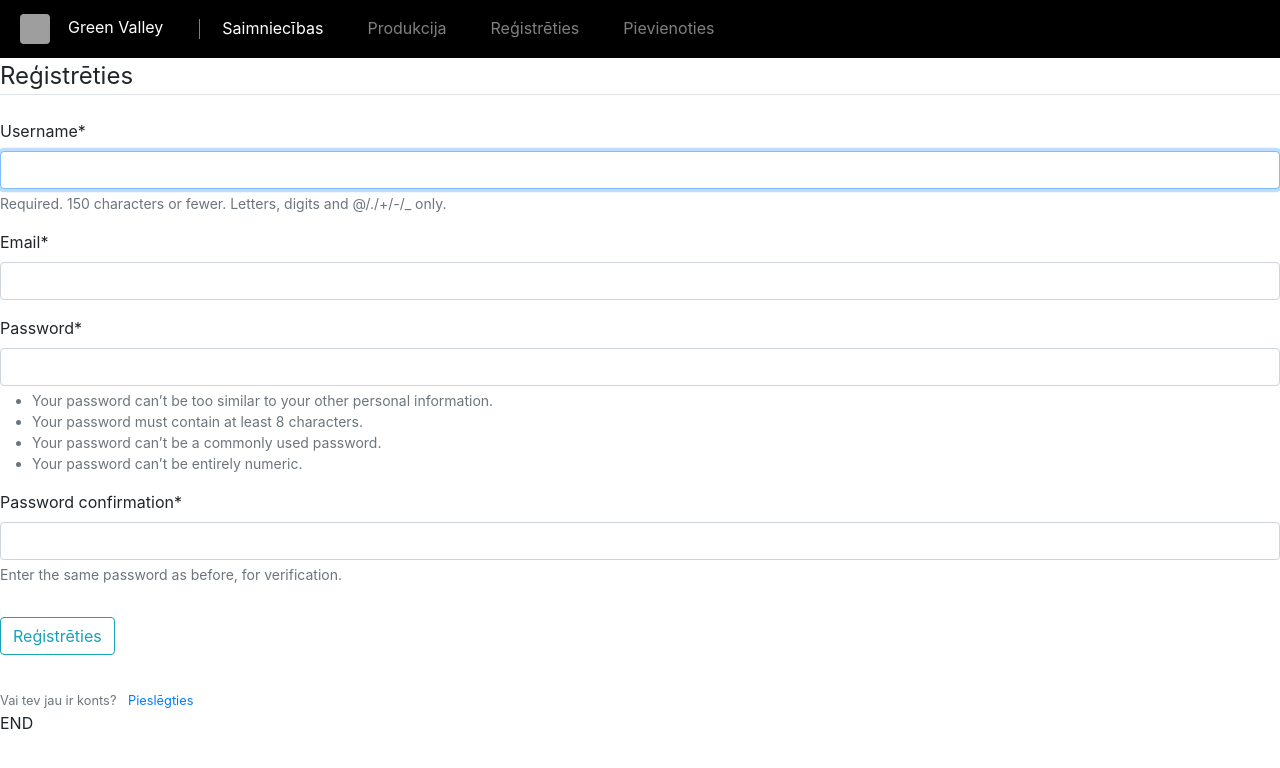
After one commit to Rizque/GreenValley, a Django app: page /register/ in a window 1280 px wide. The commit adds this page. Shown: the top 768 px of the page. Run offline with Django 4.2, Linux system fonts and the light colour scheme; some libraries are stand-ins or nearby versions; grey boxes are pictures that could not be loaded.

Commit message:
05_version

```diff
--- a/green_valley/settings.py
+++ b/green_valley/settings.py
@@ -34,6 +34,7 @@ ALLOWED_HOSTS = []
 INSTALLED_APPS = [
     'saimniecibas.apps.SaimniecibasConfig',
     'produkcija.apps.ProdukcijaConfig',
+    'crispy_forms',
     'django.contrib.admin',
     'django.contrib.auth',
     'django.contrib.contenttypes',
@@ -131,3 +132,7 @@ STATIC_ROOT = os.path.join(BASE_DIR, 'staticfiles')
 # https://docs.djangoproject.com/en/4.1/ref/settings/#default-auto-field
 
 DEFAULT_AUTO_FIELD = 'django.db.models.BigAutoField'
+CRISPY_TEMPLATE_PACK = 'bootstrap4'
+
+LOGIN_REDIRECT_URL = 'sakumlapa'
+LOGIN_URL = 'login'
--- a/green_valley/urls.py
+++ b/green_valley/urls.py
@@ -17,12 +17,18 @@ from django.contrib import admin
 from django.urls import path, include
 from django.conf.urls.static import static
 from django.conf import settings
-
+from saimniecibas import views as user_views
+from django.contrib.auth import views as auth_views
 
 urlpatterns = [
     path('admin/', admin.site.urls),
     path('produkcija/', include('produkcija.urls')),
     path('', include('saimniecibas.urls')),
+    path('register/', user_views.register, name="register"),
+    path('profile/', user_views.profile, name="profile"),
+    path('login/', auth_views.LoginView.as_view(template_name='saimniecibas/login.html'), name="login"),
+    path('logout/', auth_views.LogoutView.as_view(
+        template_name='saimniecibas/sakumlapa.html'), name="logout"),
 ]
 
 urlpatterns += static(settings.MEDIA_URL, document_root=settings.MEDIA_ROOT)
--- /dev/null
+++ b/saimniecibas/forms.py
@@ -0,0 +1,12 @@
+from django import forms
+from django import forms
+from django.contrib.auth.models import User
+from django.contrib.auth.forms import UserCreationForm
+
+
+class UserRegisterForm(UserCreationForm):
+    email = forms.EmailField()
+
+    class Meta:
+        model = User
+        fields = ['username', 'email', 'password1', 'password2']
--- /dev/null
+++ b/saimniecibas/templates/saimniecibas/profile.html
@@ -0,0 +1,3 @@
+{% extends 'main.html'%} {% load crispy_forms_tags %} {% block content %}
+<h1>{{ user.username }}</h1>
+{% endblock content %}
--- /dev/null
+++ b/saimniecibas/templates/saimniecibas/register.html
@@ -0,0 +1,20 @@
+{% extends 'main.html'%} {% load crispy_forms_tags %} {% block content %}
+<div class="content-section">
+  <form method="POST">
+    {% csrf_token %}
+    <fieldset class="form-group">
+      <legend class="border-bottom mb-4">Reģistrēties</legend>
+      {{ form|crispy }}
+    </fieldset>
+    <div class="form-group">
+      <button class="btn btn-outline-info" type="submit">Reģistrēties</button>
+    </div>
+  </form>
+  <div class="borer-top pt-3">
+    <small class="text-muted"
+      >Vai tev jau ir konts?
+      <a class="ml-2" href="{% url 'login' %}">Pieslēgties</a></small
+    >
+  </div>
+</div>
+{% endblock content %}
--- a/saimniecibas/views.py
+++ b/saimniecibas/views.py
@@ -1,6 +1,8 @@
-from django.shortcuts import render
-from django.http import HttpResponse
+from django.shortcuts import render, redirect
+from django.contrib.auth.decorators import login_required
 from .models import Saimnieciba
+from .forms import UserRegisterForm
+from django.contrib import messages
 
 
 def sakumlapa(request):
@@ -17,3 +19,22 @@ def saimnieciba(request, pk):
     saimnieciba_k = Saimnieciba.objects.get(id=pk)
     context = {'saimnieciba': saimnieciba_k}
     return render(request, 'saimniecibas/saimnieciba.html', context)
+
+
+def register(request):
+    if request.method == 'POST':
+        form = UserRegisterForm(request.POST)
+        if form.is_valid():
+            form.save()
+            username = form.cleaned_data.get('username')
+            messages.success(
+                request, f'Your account has been created! You are now able to log in')
+            return redirect('login')
+    else:
+        form = UserRegisterForm()
+    return render(request, 'saimniecibas/register.html', {'form': form})
+
+
+@login_required
+def profile(request):
+    return render(request, 'saimniecibas/profile.html')
--- a/templates/main.html
+++ b/templates/main.html
@@ -11,6 +11,13 @@
       integrity="sha384-Zenh87qX5JnK2Jl0vWa8Ck2rdkQ2Bzep5IDxbcnCeuOxjzrPF/et3URy9Bv1WTRi"
       crossorigin="anonymous"
     />
+    <link
+      rel="stylesheet"
+      href="https://maxcdn.bootstrapcdn.com/bootstrap/4.0.0/css/bootstrap.min.css"
+      integrity="sha384-Gn5384xqQ1aoWXA+058RXPxPg6fy4IWvTNh0E263XmFcJlSAwiGgFAW/dAiS6JXm"
+      crossorigin="anonymous"
+    />
+
     <link rel="stylesheet" href="{% static 'styles/styles.css' %}" />
     <title>Green Valley</title>
   </head>
@@ -44,12 +51,22 @@
             <li class="nav-item">
               <a class="nav-link" href="{% url 'produkcija' %}">Produkcija</a>
             </li>
+            {% if user.is_authenticated %}
+
             <li class="nav-item">
-              <a class="nav-link" href="#">Coaching</a>
+              <a class="nav-link" href="{% url 'profile' %}">Profils</a>
             </li>
             <li class="nav-item">
-              <a class="nav-link" href="#">Analytics</a>
+              <a class="nav-link" href="{% url 'logout' %}">Iziet</a>
             </li>
+            {% else %}
+            <li class="nav-item">
+              <a class="nav-link" href="{% url 'register' %}">Reģistrēties</a>
+            </li>
+            <li class="nav-item">
+              <a class="nav-link" href="{% url 'login' %}">Pievienoties</a>
+            </li>
+            {% endif %}
           </ul>
         </div>
       </nav>
```
Also changed, not shown: saimniecibas/templates/saimniecibas/login.html (added, +20 -0 lines), saimniecibas/templates/saimniecibas/logout.html (added, +8 -0 lines), db.sqlite3.
